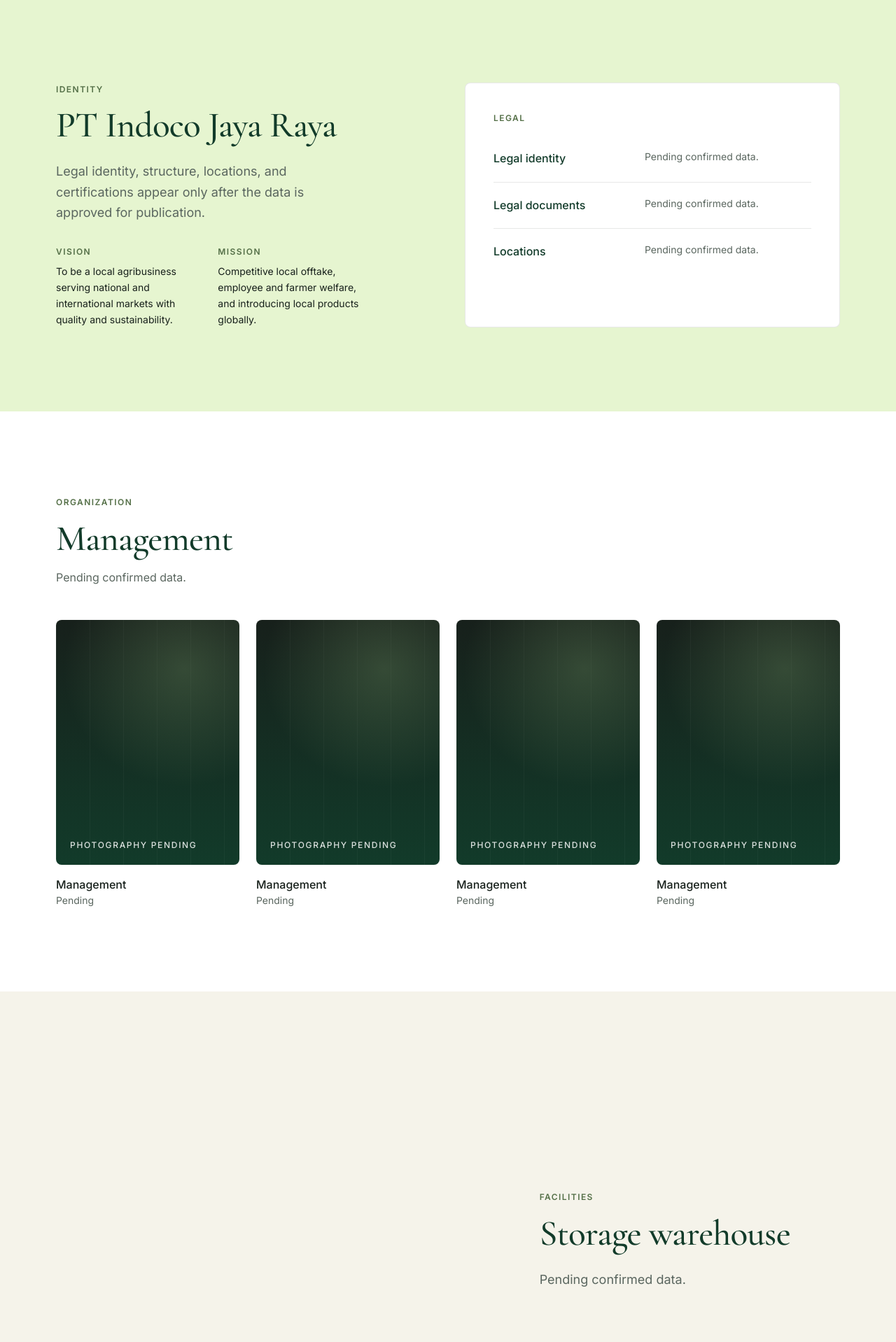
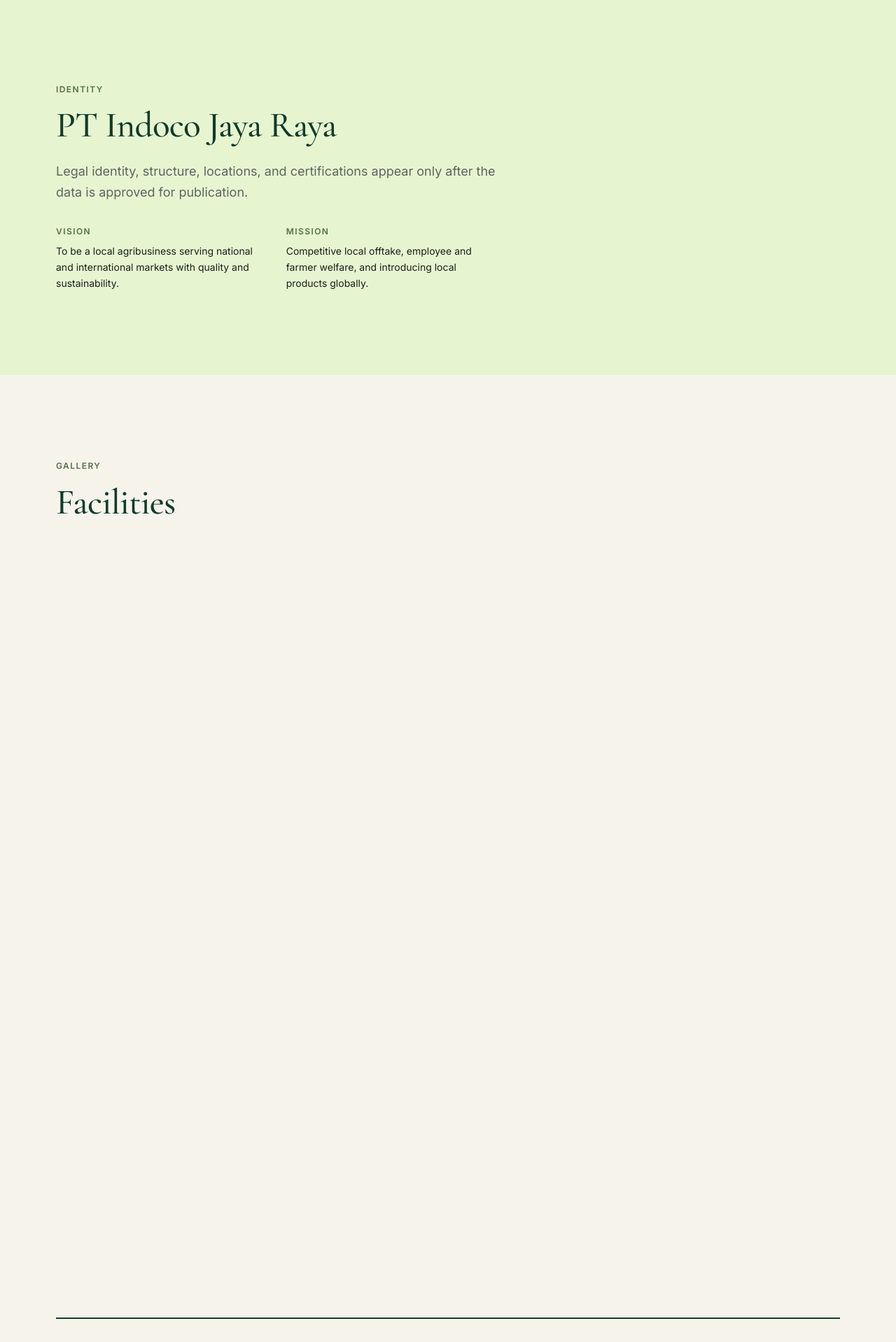
Before and after one commit to chlaudya/indoko-jaya-raya, a Next.js app: page /en/company in a window 1280 px wide. Shown: the part 402-2320 px from the top of the page at 70% size. Built offline with nearby package versions, Linux system fonts and the light colour scheme.

Commit message:
fix(content): hide pending placeholders; noindex company profile
Omit public "menyusul" / pending copy (photo empty states, phone, map,
address, email, company legal/management/cert slots, drying location).
Keep pages and WhatsApp placeholder config; noindex company until data
is approved.

```diff
--- a/src/app/[locale]/company/page.tsx
+++ b/src/app/[locale]/company/page.tsx
@@ -2,11 +2,9 @@ import type { Metadata } from "next"
 import { notFound } from "next/navigation"
 import { isLocale, pickLocale, type Locale } from "@/lib/i18n"
 import { pages, ui } from "@/lib/fixtures"
-import { FeatureSplit } from "@/components/FeatureSplit"
 import { Gallery } from "@/components/Gallery"
 import { InquirySection } from "@/components/InquirySection"
 import { PageHeader } from "@/components/PageHeader"
-import { Photo } from "@/components/Photo"
 
 export async function generateMetadata({ params }: { params: Promise<{ locale: string }> }): Promise<Metadata> {
   const { locale: raw } = await params
@@ -14,19 +12,20 @@ export async function generateMetadata({ params }: { params: Promise<{ locale: s
   return {
     title: pickLocale(pages.company.heroTitle, raw),
     description: pickLocale(pages.company.note, raw),
+    robots: { index: false, follow: true },
   }
 }
 
+/**
+ * Company profile: only confirmed public blocks render. Pending legal / management /
+ * facilities / certification slots are omitted (page kept for later; noindex until approved).
+ */
 export default async function CompanyPage({ params }: { params: Promise<{ locale: string }> }) {
   const { locale: raw } = await params
   if (!isLocale(raw)) notFound()
   const locale = raw as Locale
   const content = pages.company
   const t = (v: Parameters<typeof pickLocale>[0]) => pickLocale(v, locale)
-  const pending = t(ui.pendingConfirmation)
-  // sections: 0 legal identity · 1 legal docs · 2 management · 3 organization · 4 locations · 5 facilities · 6 certifications
-  const s = content.sections.map((x) => t(x.title))
-  const legalRows = [s[0], s[1], s[4]]
 
   return (
     <div>
@@ -39,10 +38,9 @@ export default async function CompanyPage({ params }: { params: Promise<{ locale
         lead={t(content.tagline)}
       />
 
-      {/* Identity + legal definition list in a white card */}
       <section className="band-lime">
         <div className="site-wrap section-y grid gap-12 lg:grid-cols-12">
-          <div className="lg:col-span-5">
+          <div className="lg:col-span-7">
             <p className="label">{t(ui.identity)}</p>
             <h2 className="display display-h2 mt-4 text-forest">{t(content.legalName)}</h2>
             <p className="mt-6 text-lg leading-relaxed text-muted">{t(content.note)}</p>
@@ -57,76 +55,9 @@ export default async function CompanyPage({ params }: { params: Promise<{ locale
               </div>
             </dl>
           </div>
-          <div className="rounded-[8px] border border-charcoal/10 bg-white p-6 lg:col-span-6 lg:col-start-7 lg:p-10">
-            <h2 className="label">{t(ui.legal)}</h2>
-            <dl className="mt-4">
-              {legalRows.map((title) => (
-                <div key={title} className="grid gap-1 border-b border-charcoal/10 py-5 last:border-b-0 sm:grid-cols-[12rem_1fr] sm:gap-6">
-                  <dt className="font-medium text-forest">{title}</dt>
-                  <dd className="text-sm text-muted">{pending}</dd>
-                </div>
-              ))}
-            </dl>
-          </div>
         </div>
       </section>
 
-      {/* Organisation structure grid (portrait cards) */}
-      <section className="bg-white">
-        <div className="site-wrap section-y">
-          <p className="label">{s[3]}</p>
-          <h2 className="display display-h2 mt-4 text-forest">{s[2]}</h2>
-          <p className="mt-4 max-w-2xl text-muted">{pending}</p>
-          <ul className="mt-12 grid grid-cols-2 gap-6 lg:grid-cols-4">
-            {[0, 1, 2, 3].map((i) => (
-              <li key={i}>
-                <Photo locale={locale} aspect="aspect-[3/4]" tone="ph-dark" sizes="(min-width: 1024px) 300px, 50vw" />
-                <p className="mt-4 font-medium text-charcoal">{t(ui.management)}</p>
-                <p className="text-sm text-muted">{t(ui.pending)}</p>
-              </li>
-            ))}
-          </ul>
-        </div>
-      </section>
-
-      {/* Facilities as alternating blocks */}
-      <FeatureSplit
-        locale={locale}
-        image="sectionWarehouseAisle"
-        surface="ivory"
-        eyebrow={s[5]}
-        title={t(ui.storageWarehouse)}
-        body={pending}
-      />
-      <FeatureSplit
-        locale={locale}
-        image="sectionSortingMachine"
-        reverse
-        eyebrow={s[5]}
-        title={t(ui.commodityProcessing)}
-        body={pending}
-      />
-
-      {/* Certifications row — slots only until real certificates are supplied */}
-      <section className="border-y border-charcoal/10 bg-white">
-        <div className="site-wrap py-16 lg:py-20">
-          <div className="flex flex-col gap-8 lg:flex-row lg:items-center lg:justify-between">
-            <div>
-              <h2 className="label">{s[6]}</h2>
-              <p className="mt-2 text-sm text-muted">{pending}</p>
-            </div>
-            <ul className="grid grid-cols-2 gap-4 sm:grid-cols-4 lg:w-2/3">
-              {[0, 1, 2, 3].map((i) => (
-                <li key={i} className="flex h-20 items-center justify-center rounded-[8px] border border-dashed border-charcoal/20 text-xs tracking-[0.12em] text-muted uppercase">
-                  {t(ui.pending)}
-                </li>
-              ))}
-            </ul>
-          </div>
-        </div>
-      </section>
-
-      {/* Gallery masonry */}
       <section className="bg-ivory">
         <div className="site-wrap section-y">
           <p className="label">{t(ui.gallery)}</p>
--- a/src/app/[locale]/services/drying/page.tsx
+++ b/src/app/[locale]/services/drying/page.tsx
@@ -1,7 +1,7 @@
 import type { Metadata } from "next"
 import { notFound } from "next/navigation"
 import { isLocale, pickLocale, type Locale } from "@/lib/i18n"
-import { products, siteSettings, ui } from "@/lib/fixtures"
+import { products, ui } from "@/lib/fixtures"
 import { FeatureSplit } from "@/components/FeatureSplit"
 import { Gallery } from "@/components/Gallery"
 import { HeroFullBleed } from "@/components/HeroFullBleed"
@@ -48,6 +48,7 @@ export default async function DryingServicePage({ params }: { params: Promise<{
         title={t(service.name)}
         body={t(service.description)}
       />
+      {!service.capacityPending && service.capacity ? (
         <FeatureSplit
           locale={locale}
           image="sectionPeanutTarp"
@@ -57,13 +58,7 @@ export default async function DryingServicePage({ params }: { params: Promise<{
           title={t(service.specs.find((s) => t(s.label) === t(ui.capacity))?.value) || t(ui.capacity)}
           body={t(service.capacity)}
         />
-      <FeatureSplit
-        locale={locale}
-        image="sectionWarehouseAisle"
-        eyebrow={t(ui.location)}
-        title={t(siteSettings.address)}
-        body={t(ui.pendingConfirmation)}
-      />
+      ) : null}
 
       {/* Numbered process */}
       <section className="surface-dark bg-forest text-white">
--- a/src/components/Photo.tsx
+++ b/src/components/Photo.tsx
@@ -2,11 +2,11 @@ import Image from "next/image"
 import { pickLocale, type Locale } from "@/lib/i18n"
 import { IMAGES, type ImageKey } from "@/lib/images"
 import { deliveryQuality } from "@/lib/image-quality"
-import { ui } from "@/lib/fixtures"
 
 /**
  * Image slot: renders optimised photography through next/image (`fill` inside
- * an aspect-ratio box) or a clearly marked placeholder when no photo exists yet.
+ * an aspect-ratio box) or an empty tonal frame when no photo exists yet.
+ * Never shows "photography pending" copy on public pages.
  * `sizes` must describe the rendered slot width so no oversized file is served.
  */
 export function Photo({
@@ -34,15 +34,7 @@ export function Photo({
   const zoomClass = zoom ? "motion-safe:transition-transform motion-safe:duration-500 motion-safe:group-hover:scale-[1.03]" : ""
 
   if (!image) {
-    return (
-      <figure className={`${frame} ph ${tone}`}>
-        <div className={`absolute inset-0 flex items-end p-5 ${zoomClass}`}>
-          <figcaption className="text-xs font-medium tracking-[0.14em] text-white/85 uppercase">
-            {pickLocale(ui.photographyPending, locale)}
-          </figcaption>
-        </div>
-      </figure>
-    )
+    return <div className={`${frame} ph ${tone}`} aria-hidden="true" />
   }
 
   const meta = IMAGES[image]
--- a/src/components/SiteFooter.tsx
+++ b/src/components/SiteFooter.tsx
@@ -22,14 +22,18 @@ const MAIL = "M3.5 6.5h17v11h-17zM3.5 7l8.5 6.5L20.5 7"
 
 /**
  * Footer: brand · Navigasi · Komoditi · Kontak (4 → 2 → 1 columns). Links 15px #d9e0d4 (≈10:1 on forest),
- * line-height 1.9. Phone and email show "Menyusul" until the client confirms them (siteSettings.phonePending /
- * siteSettings.email); WhatsApp always uses the configured destination.
+ * line-height 1.9. Address, phone and email rows render only when confirmed (siteSettings.phonePending /
+ * siteSettings.email / non-pending address). WhatsApp always uses the configured destination.
  */
 export function SiteFooter({ locale }: { locale: Locale }) {
   const t = (v: Parameters<typeof pickLocale>[0]) => pickLocale(v, locale)
   const wa = buildWhatsAppUrl({ locale, templateKey: "contact" })
   const phone = visiblePhone()
   const email = siteSettings.email.trim()
+  // Hide address while it still carries the "menyusul" pending note.
+  const rawAddress = t(siteSettings.address)
+  const addressLine =
+    rawAddress && !/menyusul|pending client/i.test(rawAddress) ? rawAddress : null
   const nav = [
     { href: `/${locale}/about`, label: t(ui.aboutUs) },
     { href: `/${locale}/company`, label: t(ui.companyProfile) },
@@ -95,28 +99,30 @@ export function SiteFooter({ locale }: { locale: Locale }) {
           <div className="col-span-2 md:col-span-1 lg:col-span-3 lg:col-start-10">
             <h2 className={heading}>{t(ui.footerContact)}</h2>
             <ul className="mt-4 space-y-3 text-[0.9375rem] leading-relaxed text-[#d9e0d4]">
+              {addressLine ? (
                 <li className="flex gap-3">
                   <Icon d={PIN} />
                   <span>
                     <span className="sr-only">{t(ui.address)}: </span>
-                  {t(siteSettings.address)}
+                    {addressLine}
                   </span>
                 </li>
+              ) : null}
+              {phone ? (
                 <li className="flex gap-3">
                   <Icon d={PHONE} />
                   <span>
                     <span className="sr-only">{t(ui.phone)}: </span>
-                  {phone ?? <span>{t(ui.phone)} · {t(ui.pending)}</span>}
+                    {phone}
                   </span>
                 </li>
+              ) : null}
+              {email ? (
                 <li className="flex gap-3">
                   <Icon d={MAIL} />
-                {email ? (
                   <a href={`mailto:${email}`} className="hover:text-white hover:underline hover:decoration-lime-tint hover:underline-offset-4">{email}</a>
-                ) : (
-                  <span>{t(ui.email)} · {t(ui.pending)}</span>
-                )}
                 </li>
+              ) : null}
               <li>
                 <a
                   href={wa}
```
Also changed, not shown: src/app/[locale]/contact/page.tsx (+14 -13 lines). Lines whose indentation alone changed are shown as unchanged.
